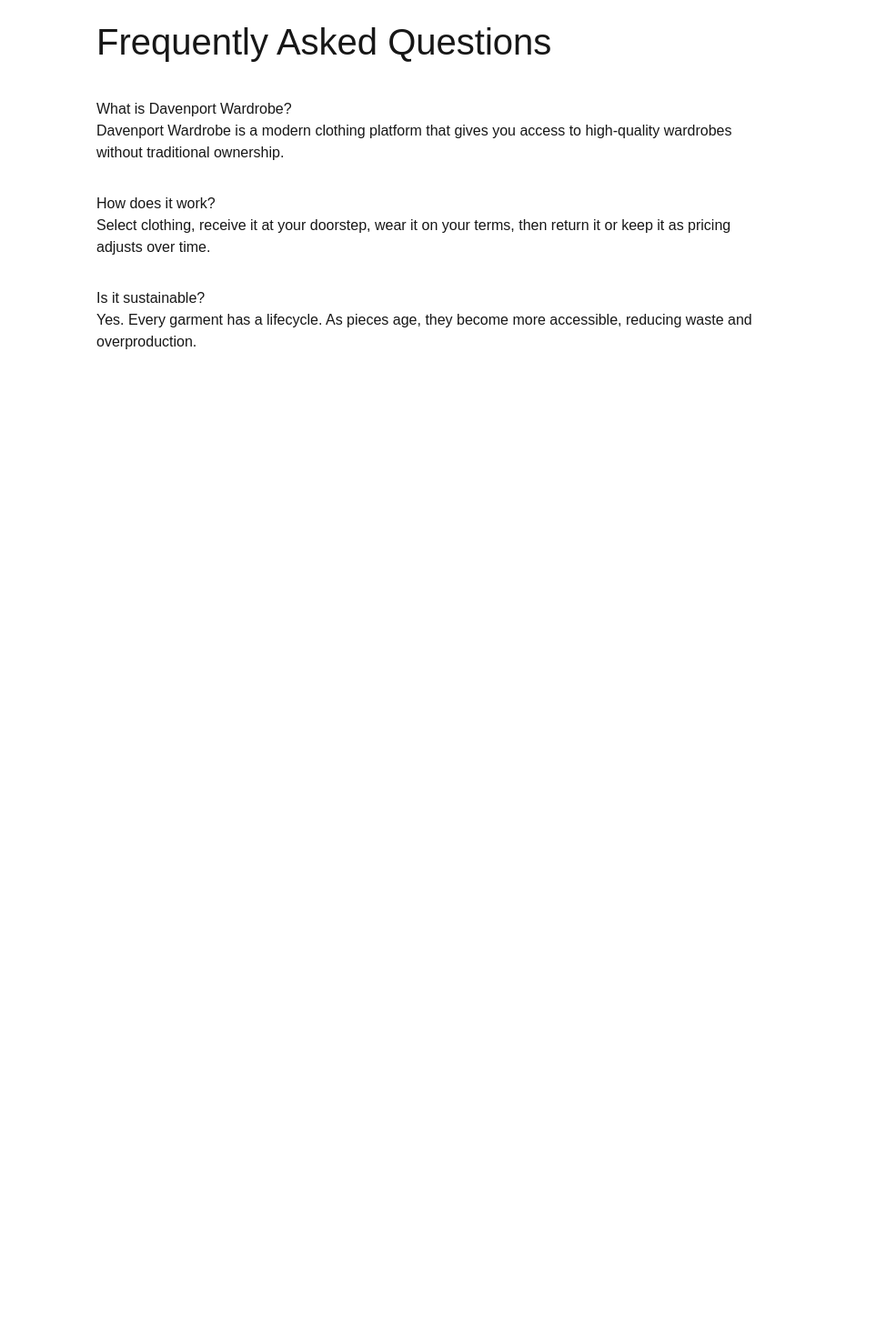
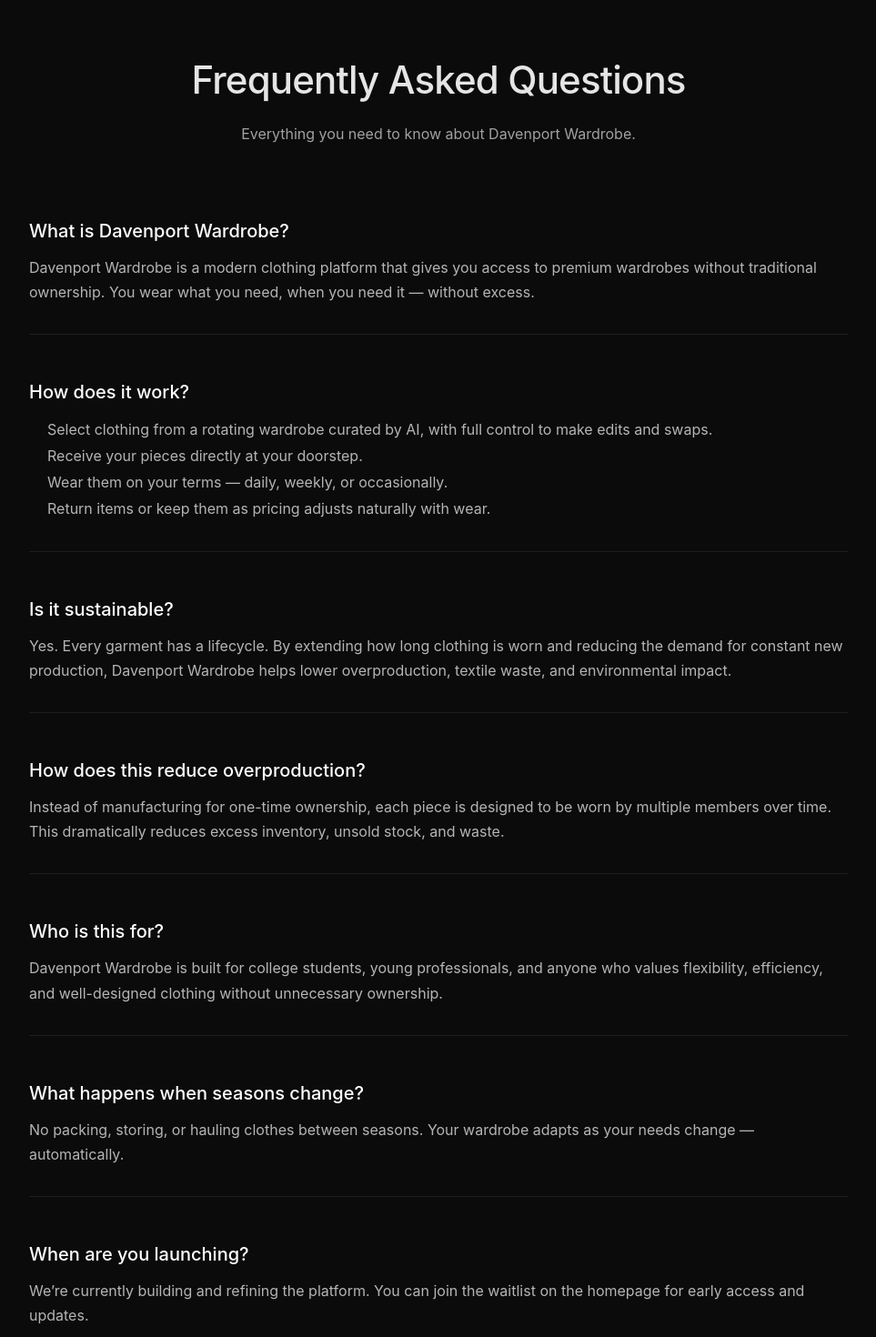
Before and after one commit to bendavenport700-a11y/davenport-wardrobe-v2, a Next.js app: page /faq in a window 1280 px wide. Shown: the part 160-1630 px from the top of the page at 91% size, without its empty margins (158-1121 px from the left). Before the commit the page ends 800 px from the top, so only its background shows below. Built offline with nearby package versions, Linux system fonts and the light colour scheme.

Commit message:
Redesign FAQ with luxury modern layout

```diff
--- a/app/faq/page.tsx
+++ b/app/faq/page.tsx
@@ -2,39 +2,140 @@
   return (
     <main
       style={{
-        fontFamily: "sans-serif",
-        padding: "80px 24px",
-        maxWidth: "800px",
-        margin: "0 auto",
+        backgroundColor: "#0b0b0b",
+        color: "#e5e5e5",
+        minHeight: "100vh",
+        padding: "120px 24px",
+        fontFamily: "Inter, system-ui, sans-serif",
       }}
     >
-      <h1 style={{ fontSize: "2.5rem", marginBottom: "32px" }}>
-        Frequently Asked Questions
-      </h1>
+      <div
+        style={{
+          maxWidth: "900px",
+          margin: "0 auto",
+        }}
+      >
+        <h1
+          style={{
+            fontSize: "42px",
+            fontWeight: 500,
+            textAlign: "center",
+            marginBottom: "16px",
+            letterSpacing: "-0.02em",
+          }}
+        >
+          Frequently Asked Questions
+        </h1>
 
-      <section style={{ marginBottom: "32px" }}>
-        <h3>What is Davenport Wardrobe?</h3>
-        <p>
-          Davenport Wardrobe is a modern clothing platform that gives you access
-          to high-quality wardrobes without traditional ownership.
+        <p
+          style={{
+            textAlign: "center",
+            color: "#a1a1a1",
+            marginBottom: "80px",
+            fontSize: "16px",
+          }}
+        >
+          Everything you need to know about Davenport Wardrobe.
         </p>
-      </section>
 
-      <section style={{ marginBottom: "32px" }}>
-        <h3>How does it work?</h3>
-        <p>
-          Select clothing, receive it at your doorstep, wear it on your terms,
-          then return it or keep it as pricing adjusts over time.
-        </p>
-      </section>
+        {/* FAQ ITEM */}
+        <div style={faqItem}>
+          <h3 style={faqQuestion}>What is Davenport Wardrobe?</h3>
+          <p style={faqAnswer}>
+            Davenport Wardrobe is a modern clothing platform that gives you
+            access to premium wardrobes without traditional ownership. You wear
+            what you need, when you need it — without excess.
+          </p>
+        </div>
 
-      <section style={{ marginBottom: "32px" }}>
-        <h3>Is it sustainable?</h3>
-        <p>
-          Yes. Every garment has a lifecycle. As pieces age, they become more
-          accessible, reducing waste and overproduction.
-        </p>
-      </section>
+        <div style={faqItem}>
+          <h3 style={faqQuestion}>How does it work?</h3>
+          <ul style={faqList}>
+            <li>
+              Select clothing from a rotating wardrobe curated by AI, with full
+              control to make edits and swaps.
+            </li>
+            <li>
+              Receive your pieces directly at your doorstep.
+            </li>
+            <li>
+              Wear them on your terms — daily, weekly, or occasionally.
+            </li>
+            <li>
+              Return items or keep them as pricing adjusts naturally with wear.
+            </li>
+          </ul>
+        </div>
+
+        <div style={faqItem}>
+          <h3 style={faqQuestion}>Is it sustainable?</h3>
+          <p style={faqAnswer}>
+            Yes. Every garment has a lifecycle. By extending how long clothing is
+            worn and reducing the demand for constant new production, Davenport
+            Wardrobe helps lower overproduction, textile waste, and environmental
+            impact.
+          </p>
+        </div>
+
+        <div style={faqItem}>
+          <h3 style={faqQuestion}>How does this reduce overproduction?</h3>
+          <p style={faqAnswer}>
+            Instead of manufacturing for one-time ownership, each piece is
+            designed to be worn by multiple members over time. This dramatically
+            reduces excess inventory, unsold stock, and waste.
+          </p>
+        </div>
+
+        <div style={faqItem}>
+          <h3 style={faqQuestion}>Who is this for?</h3>
+          <p style={faqAnswer}>
+            Davenport Wardrobe is built for college students, young
+            professionals, and anyone who values flexibility, efficiency, and
+            well-designed clothing without unnecessary ownership.
+          </p>
+        </div>
+
+        <div style={faqItem}>
+          <h3 style={faqQuestion}>What happens when seasons change?</h3>
+          <p style={faqAnswer}>
+            No packing, storing, or hauling clothes between seasons. Your
+            wardrobe adapts as your needs change — automatically.
+          </p>
+        </div>
+
+        <div style={faqItem}>
+          <h3 style={faqQuestion}>When are you launching?</h3>
+          <p style={faqAnswer}>
+            We’re currently building and refining the platform. You can join the
+            waitlist on the homepage for early access and updates.
+          </p>
+        </div>
+      </div>
     </main>
   );
 }
+
+const faqItem = {
+  marginBottom: "48px",
+  borderBottom: "1px solid rgba(255,255,255,0.08)",
+  paddingBottom: "32px",
+};
+
+const faqQuestion = {
+  fontSize: "20px",
+  fontWeight: 500,
+  marginBottom: "12px",
+  color: "#ffffff",
+};
+
+const faqAnswer = {
+  fontSize: "16px",
+  lineHeight: "1.7",
+  color: "#b5b5b5",
+};
+
+const faqList = {
+  paddingLeft: "20px",
+  color: "#b5b5b5",
+  lineHeight: "1.8",
+};
```
